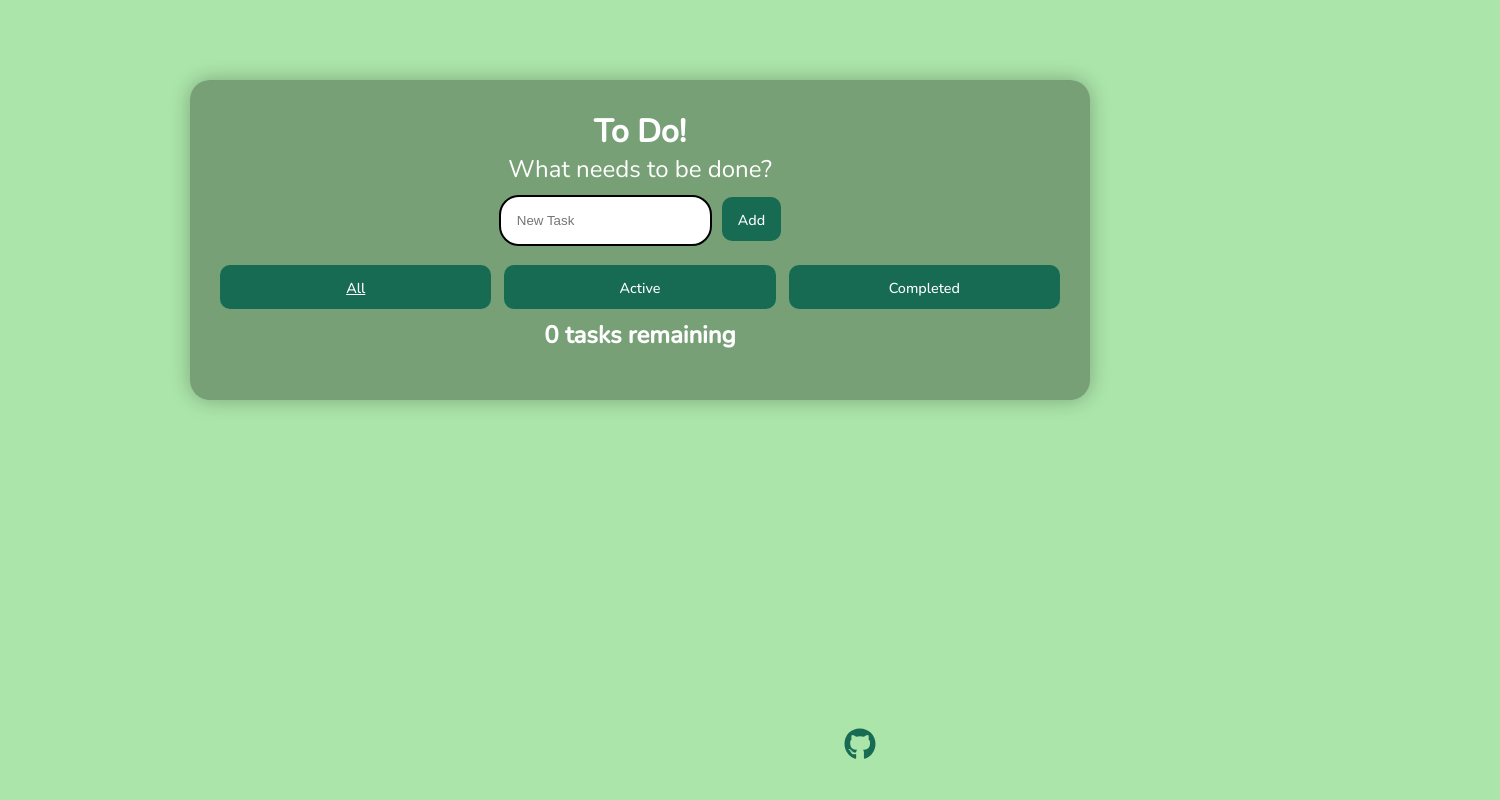
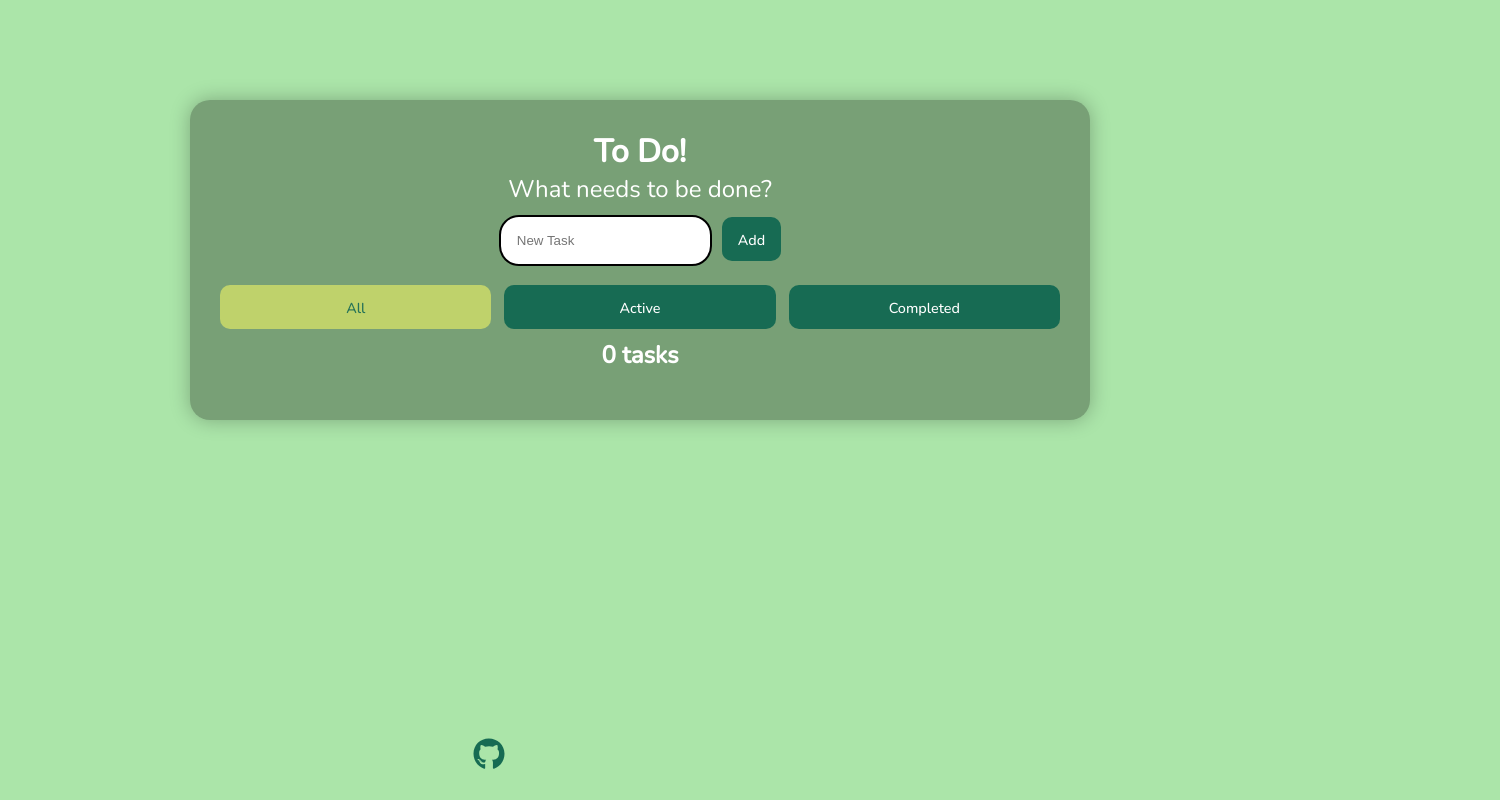
Before and after one commit to hello-sora/todo-react, a React (Create React App) app: page / in a window 1280 px wide. Shown: the whole page, 1500 px wide, since content can reach past the window. Built offline with nearby package versions, Linux system fonts and the light colour scheme.

Commit message:
Stylistic changes

```diff
--- a/src/App.js
+++ b/src/App.js
@@ -5,7 +5,6 @@ import Todo from "./components/Todo";
 // import { nanoid } from "nanoid";
 import {FaGithub} from 'react-icons/fa'
 import { v4 as uuid } from "uuid";
-import Colors from "./Colors";
 
 function usePrevious(value) {
   const ref = useRef();
@@ -27,7 +26,6 @@ const FILTER_NAMES = Object.keys(FILTER_MAP);
 function App(props) {
   const [tasks, setTasks] = useState(props.tasks);
   const [filter, setFilter] = useState("All");
-  const [isColorsOpen, setIsColorsOpen] = useState(false);
 
   function toggleTaskCompleted(id) {
     const updatedTasks = tasks.map((task) => {
@@ -92,7 +90,8 @@ function App(props) {
   ));
 
   const tasksNoun = taskList.length !== 1 ? "tasks" : "task";
-  const headingText = `${taskList.length} ${tasksNoun} remaining`;
+  const headingText = `${taskList.length} ${tasksNoun}`;
+
   const listHeadingRef = useRef(null);
   const prevTaskLength = usePrevious(tasks.length);
 
@@ -109,15 +108,8 @@ function App(props) {
     }
   },[])
 
-  const hideColorsContainer = (e) => {
-    //   body.
-    if (e.target.classList.contains("btn-colors")) return;
-    setIsColorsOpen(false);
-  };
-
   return (
-    <div className='container' onClick={hideColorsContainer}>
-      {isColorsOpen && <Colors />}
+    <div className='container'>
       <h1>To Do!</h1>
       <Form addTask={addTask}/>
       <div className="filters btn-group stack-exception">
--- a/src/Colors.js
+++ /dev/null
@@ -1,40 +0,0 @@
-import React, { useEffect, useRef } from "react";
-import { useGlobalContext } from "./context";
-
-const Colors = () => {
-  const { location, setIsColorsOpen, tasks, setTasks } = useGlobalContext();
-  const colorsRef = useRef(null);
-
-  useEffect(() => {
-    const { top, right } = location;
-    colorsRef.current.style.left = `${right + 30}px`;
-    colorsRef.current.style.top = `${top - 20}px`;
-  }, [location]);
-
-  const changeColor = (e) => {
-    const color = e.target.style.backgroundColor;
-    const { id } = location;
-    setTasks(
-      tasks.map((task) => {
-        return task.id === id ? { ...task, color: color } : task;
-      })
-    );
-    setIsColorsOpen(false);
-  };
-
-  return (
-    <div ref={colorsRef} className='color-container'>
-      <span style={{ backgroundColor: "#eb1313" }} onClick={changeColor}></span>
-      <span style={{ backgroundColor: "#e91e63" }} onClick={changeColor}></span>
-      <span style={{ backgroundColor: "#673ab7" }} onClick={changeColor}></span>
-      <span style={{ backgroundColor: "#009688" }} onClick={changeColor}></span>
-      <span style={{ backgroundColor: "#4caf50" }} onClick={changeColor}></span>
-      <span style={{ backgroundColor: "#00bcd4" }} onClick={changeColor}></span>
-      <span style={{ backgroundColor: "#ff5722" }} onClick={changeColor}></span>
-      <span style={{ backgroundColor: "#607d8b" }} onClick={changeColor}></span>
-      <span style={{ backgroundColor: "#795548" }} onClick={changeColor}></span>
-    </div>
-  );
-};
-
-export default Colors;
--- a/src/components/Todo.js
+++ b/src/components/Todo.js
@@ -79,7 +79,8 @@ function Todo(props) {
               <FiEdit />
           </button>
           <button
-            onClick={() => props.deleteTask(props.id)}>
+            onClick={() => props.deleteTask(props.id)}
+            style={{ marginLeft: "auto" }}>
             <MdDeleteOutline />
           </button>
         </div>
--- a/src/context.js
+++ /dev/null
@@ -1,73 +0,0 @@
-import React, { useState, useContext, useRef } from "react";
-
-const getTasks = () => {
-  const tasks = localStorage.getItem("tasks");
-  return tasks ? JSON.parse(tasks) : [];
-};
-
-const AppContext = React.createContext(null);
-
-const AppProvider = ({ children }) => {
-  const inputRef = useRef(null);
-  const [tasks, setTasks] = useState(getTasks());
-  const [isEditing, setIsEditing] = useState(false);
-  const [editId, setEditId] = useState(null);
-  const [name, setName] = useState("");
-  const [filter, setFilter] = useState("all");
-  const [isColorsOpen, setIsColorsOpen] = useState(false);
-  const [location, setLocation] = useState({});
-  const refContainer = useRef(null);
-
-  const removeTask = (id) => {
-    setTasks(tasks.filter((task) => task.id !== id));
-  };
-
-  const editTask = (id) => {
-    const { name } = tasks.find((task) => task.id === id);
-    setIsEditing(true);
-    setEditId(id);
-    setName(name);
-    inputRef.current.focus();
-  };
-
-  const showColors = (e, id) => {
-    const { top, right } = e.target.getBoundingClientRect();
-    setLocation({ top, right, id });
-    setIsColorsOpen(true);
-  };
-
-  return (
-    <AppContext.Provider
-      value={{
-        tasks,
-        setTasks,
-        removeTask,
-        refContainer,
-        isEditing,
-        setIsEditing,
-        editId,
-        setEditId,
-        editTask,
-        name,
-        setName,
-        getTasks,
-        filter,
-        setFilter,
-        inputRef,
-        location,
-        setLocation,
-        isColorsOpen,
-        setIsColorsOpen,
-        showColors,
-      }}
-    >
-      {children}
-    </AppContext.Provider>
-  );
-};
-
-const useGlobalContext = () => {
-  return useContext(AppContext);
-};
-
-export { AppContext, AppProvider, useGlobalContext };
--- a/src/index.css
+++ b/src/index.css
@@ -4,7 +4,7 @@
 	--bg-color: rgb(171, 229, 169);
 	--alt-bg-color: #0000004d;
 	--font-color: #ffffff;
-	--alt-font-color: #222222;
+	--alt-font-color: #d5e169e6;
 	--primary-color: #176b53;
 	--secondary-color: #93B5C6;
 }
@@ -18,13 +18,13 @@ body {
   background: var(--bg-color);
   color: var(--font-color);
   font-family: "Nunito", sans-serif;
-  padding: 80px 0;
+  padding: 100px 0;
   position: relative;
   font-size: 100%;
   transition: all 0.3s linear;
 }
 .container {
-  width: 80%;
+  width: 100%;
   max-width: 900px;
   padding: 30px;
   margin: 0 auto;
@@ -32,25 +32,6 @@ body {
   border-radius: 20px;
   text-align: center;
   box-shadow: 0 0 20px 0px #00000045;
-}
-@media (max-width: 768px) {
-  .container {
-    padding: 20px;
-    width: 90%;
-  }
-}
-.container .head {
-  width: 100%;
-  display: grid;
-  grid-template-columns: 70% 29%;
-  gap: 1%;
-  margin-bottom: 50px;
-}
-@media (max-width: 768px) {
-  .container .head {
-    grid-template-columns: 1fr;
-    gap: 5px;
-  }
 }
 .head input {
   padding: 13px 20px;
@@ -75,22 +56,6 @@ button {
 }
 button:hover {
   opacity: 0.7;
-}
-.filter {
-  margin: 0 auto 40px;
-  display: flex;
-  justify-content: center;
-  align-items: center;
-  gap: 5px;
-}
-@media (max-width: 576px) {
-  .filter {
-    flex-direction: column;
-  }
-}
-.filter button.active {
-  background-color: var(--secondary-color);
-  color: #333;
 }
 .tasks-wrapper {
   list-style: none;
@@ -138,30 +103,12 @@ button:hover {
   opacity: 0.85;
   border-radius: 10px;
 }
-.tasks-wrapper .task-done {
+.task-done {
   opacity: 0.5;
 }
-.tasks-wrapper .task-done p {
+.task-done p {
   text-decoration: line-through;
   font-style: italic;
-}
-.no-tasks {
-  color: var(--font-color);
-}
-.color-container {
-  position: absolute;
-  width: 100px;
-  height: 80px;
-  display: grid;
-  grid-template-columns: repeat(3, 1fr);
-  background: #eee;
-  padding: 3px;
-  gap: 3px;
-  border-radius: 10px;
-  z-index: 3;
-}
-.color-container > span {
-  border-radius: 5px;
 }
 ::-webkit-scrollbar {
   width: 0.5rem;
@@ -181,11 +128,11 @@ button:hover {
   pointer-events: none;
 }
 .footer {
-  width: 100%;
+  width: 42%;
   position: absolute;
   bottom: 0;
   text-align: center;
-  margin: 10px auto;
+  margin: auto auto;
 }
 .github {
 	font-size: 2rem;
@@ -206,7 +153,10 @@ ul {
   border-color: #d3d3d3;
 }
 .btn.toggle-btn[aria-pressed="true"] {
-  text-decoration: underline;
+  color: var(--primary-color);
+  background-color: var(--alt-font-color);
+  opacity: 0.85;
+  border-radius: 10px;
 }
 .btn-group {
   display: flex;
```
